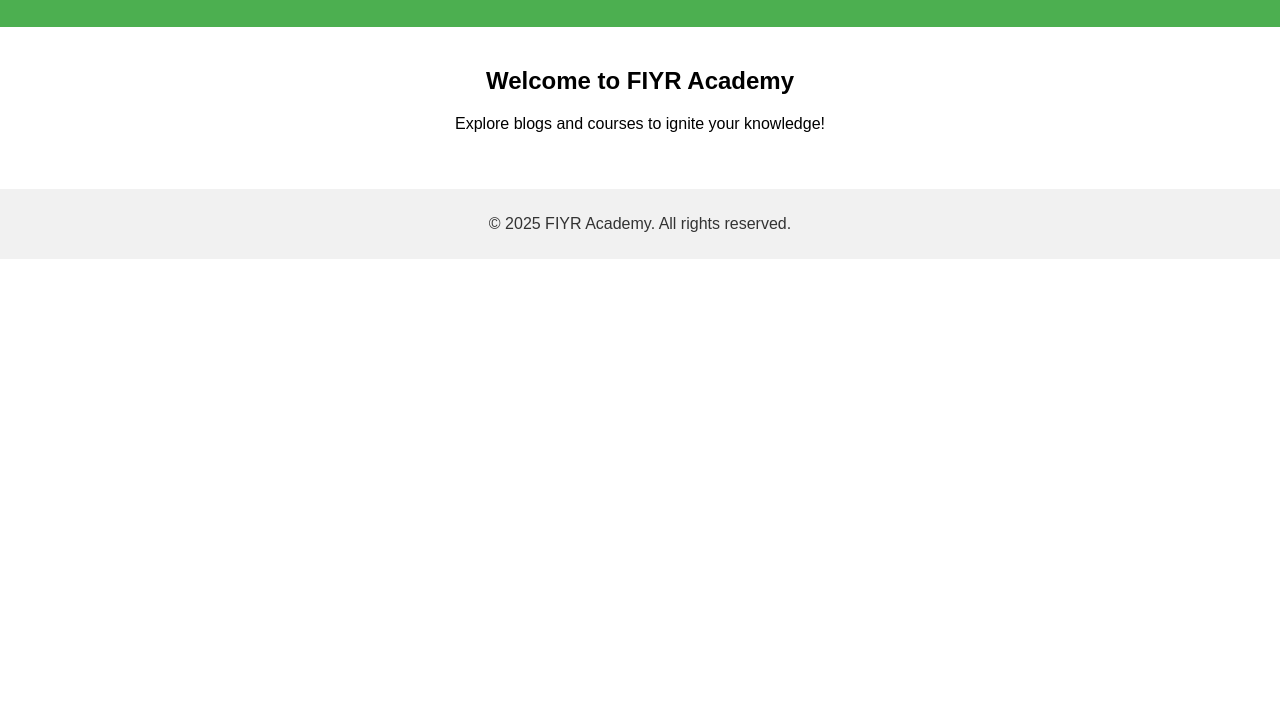
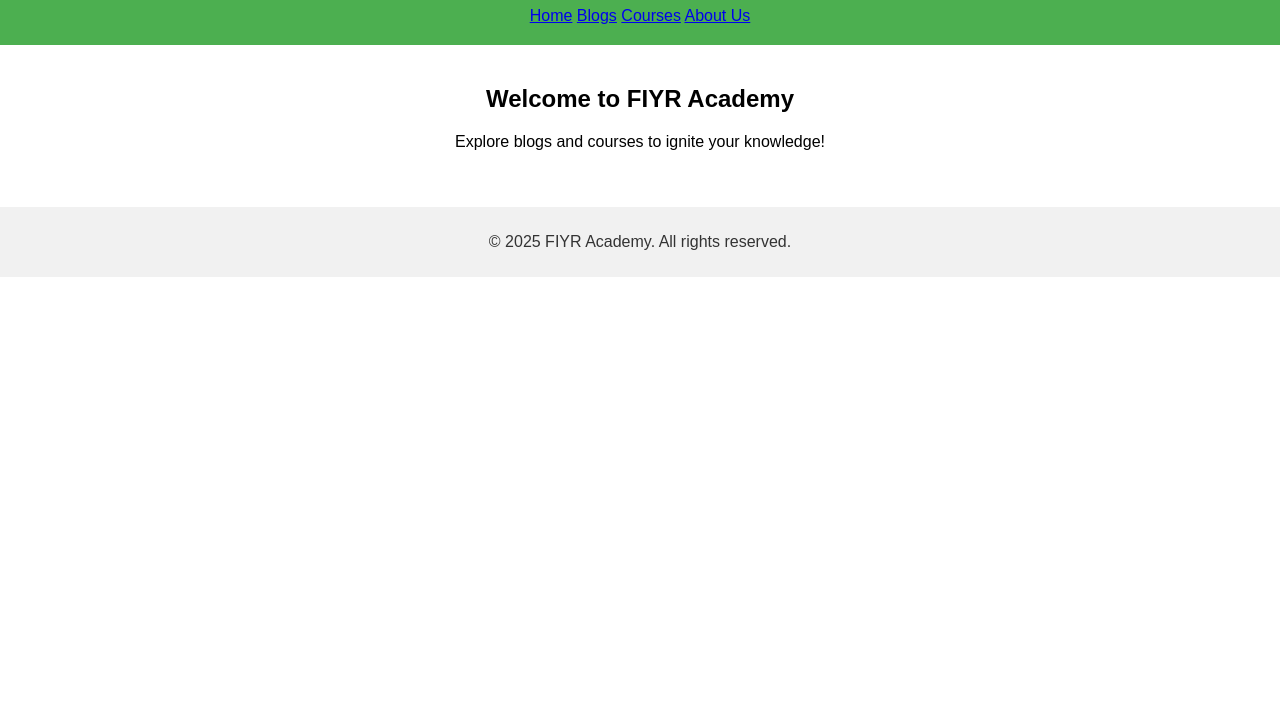
Before and after one commit to KGJR02/FIYR-Academy, a website: page public/index.html in a window 1280 px wide. Shown: the part 93-800 px from the top of the page. Drawn offline with Linux system fonts and the light colour scheme.

Commit message:
Update index.html

```diff
--- a/public/index.html
+++ b/public/index.html
@@ -10,6 +10,12 @@
 <body>
     <header>
         <h1>FIYR Academy</h1>
+        <nav>
+            <a href="index.html">Home</a>
+            <a href="blogs.html">Blogs</a>
+            <a href="courses.html">Courses</a>
+            <a href="about.html">About Us</a>
+        </nav>
     </header>
     <main>
         <h2>Welcome to FIYR Academy</h2>
```
